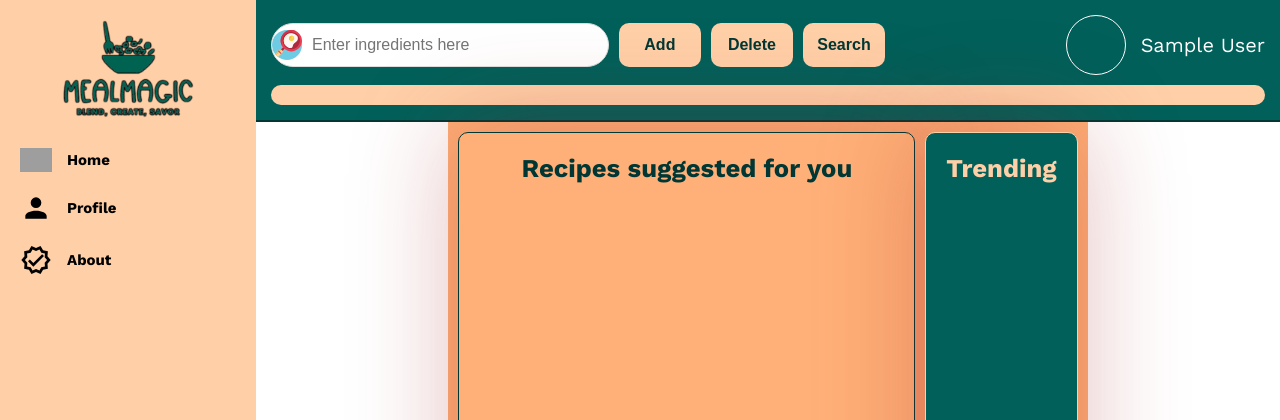
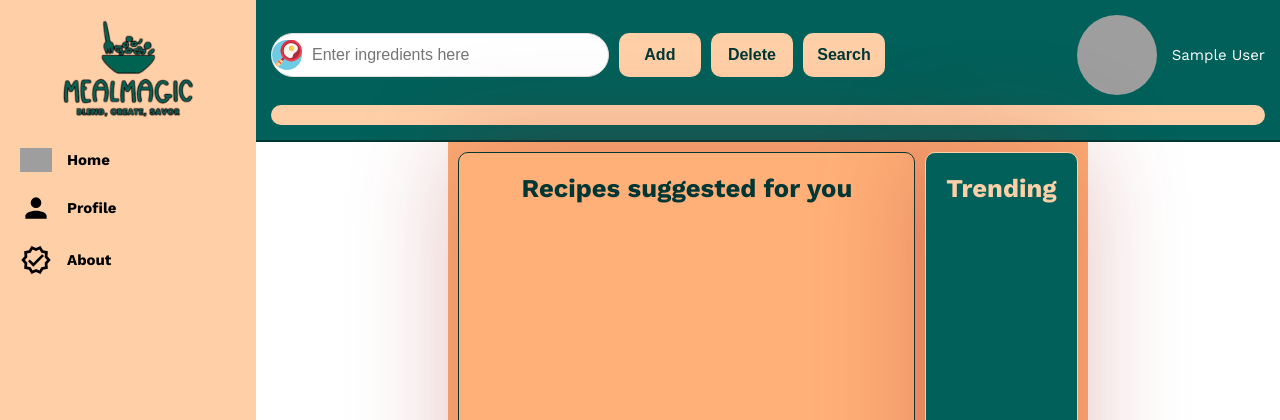
Before and after one commit to Kasy00/WDPAI-project, a PHP site: page /home in a window 1280 px wide. Shown: the top 420 px of the page. Run offline with PHP 8.4, Linux system fonts and the light colour scheme; the visitor is signed in with stand-in values (Sample User, id 1); a stand-in replaces the project's code that opens the database connection; some libraries are stand-ins or nearby versions; some web fonts are replaced; grey boxes are pictures that could not be loaded.

Commit message:
Update avatar styling and fix recipe search display

```diff
--- a/public/css/home-style.css
+++ b/public/css/home-style.css
@@ -167,17 +167,16 @@ body{
     border: 2px solid var(--primary);
 }
 
-.avatar{
-    border: 1px solid #fff;
-    width: 6rem;
-    height: 6rem;
-    border-radius: 50%;
-    margin-left: 1.5rem;
+.avatar a{
+    display: flex;
+    justify-content: center;
+    align-items: center;
+    text-decoration: none;
 }
 
 #user-name{
     margin-left: 1.5rem;
-    font-size: 2rem;
+    font-size: clamp(1.5rem, 1vw, 2.5rem);
     color: #fff;
 }
 
@@ -337,9 +336,20 @@ body{
     border-radius: 1rem;
 }
 
+#profile-avatar{
+    width: 8rem;
+    height: 8rem;
+    border-radius: 50%;
+    object-fit: cover;
+}
+
 @media only screen and (max-width: 768px){
     .container{
         grid-template-columns: 1fr;
+    }
+
+    #avatar{
+        display: none;
     }
 
     .sidebar{
@@ -456,17 +466,13 @@ body{
         padding: 1rem;
     }
 
+    #upper-header{
+        display: flex;
+        flex-direction: column;
+    }
+
     #search-bar{
         width: clamp(170px, 70% + 1rem, 1000px);
-    }
-
-    .avatar{
-        width: 4rem;
-        height: 4rem;
-    }
-
-    #user-name{
-        font-size: 1.5rem;
     }
 
     .section{
--- a/public/css/profile-style.css
+++ b/public/css/profile-style.css
@@ -46,8 +46,8 @@ body{
 }
 
 #profile-avatar{
-    width: 15rem;
-    height: 15rem;
+    width: 20rem;
+    height: 20rem;
     border-radius: 50%;
     object-fit: cover;
 }
--- a/public/scripts/home.js
+++ b/public/scripts/home.js
@@ -1,6 +1,6 @@
 const searchRecipesBtn = document.getElementById('searchRecipesBtn');
 const cards = document.querySelector('.cards');
-const apiKey = '42c97b6e7560428ea171c7eb780122d0';
+const apiKey = '43a9675a98214cf99e2f931732573d7a';
 
 const maxIngredients = 8;
 
@@ -137,6 +137,7 @@ window.onload = function(){
     fetch(url)
         .then(response => response.json())
         .then(data => {
+            if (data.recipes) {
                 data.recipes.forEach(recipe =>{
                     const img = new Image();
                     img.src = `https://spoonacular.com/recipeImages/${recipe.id}-312x231.jpg`;
@@ -155,5 +156,9 @@ window.onload = function(){
                         document.querySelector('.trending .cards').appendChild(card);
                     };
                 })
+            } else {
+                document.querySelector('.trending .cards').innerHTML = "Unfortunately, we didn't find any recipes :(";
+                document.querySelector('.trending .cards').classList.add('not-found');
+            }
         })
 }
--- a/public/views/home.php
+++ b/public/views/home.php
@@ -53,8 +53,12 @@
                         <input type="hidden" id="hiddenIngredients">
                         <button type="button" id="searchRecipesBtn">Search</button>
                     </form>
-                    <div id="avatar" class="avatar"></div>
-                    <span id="user-name"><?php echo $_SESSION["name"]; ?></span>
+                    <div id="avatar" class="avatar">
+                        <a href="/profile">
+                            <img src="/public/uploads/<?php echo $avatar; ?>" alt="" id='profile-avatar'>
+                            <span id="user-name"><?php echo $_SESSION["name"]; ?></span>
+                        </a>
+                    </div>
                 </div>
                 <div id="addedIngredients"></div>
             </div>
```
Lines whose indentation alone changed are shown as unchanged.
